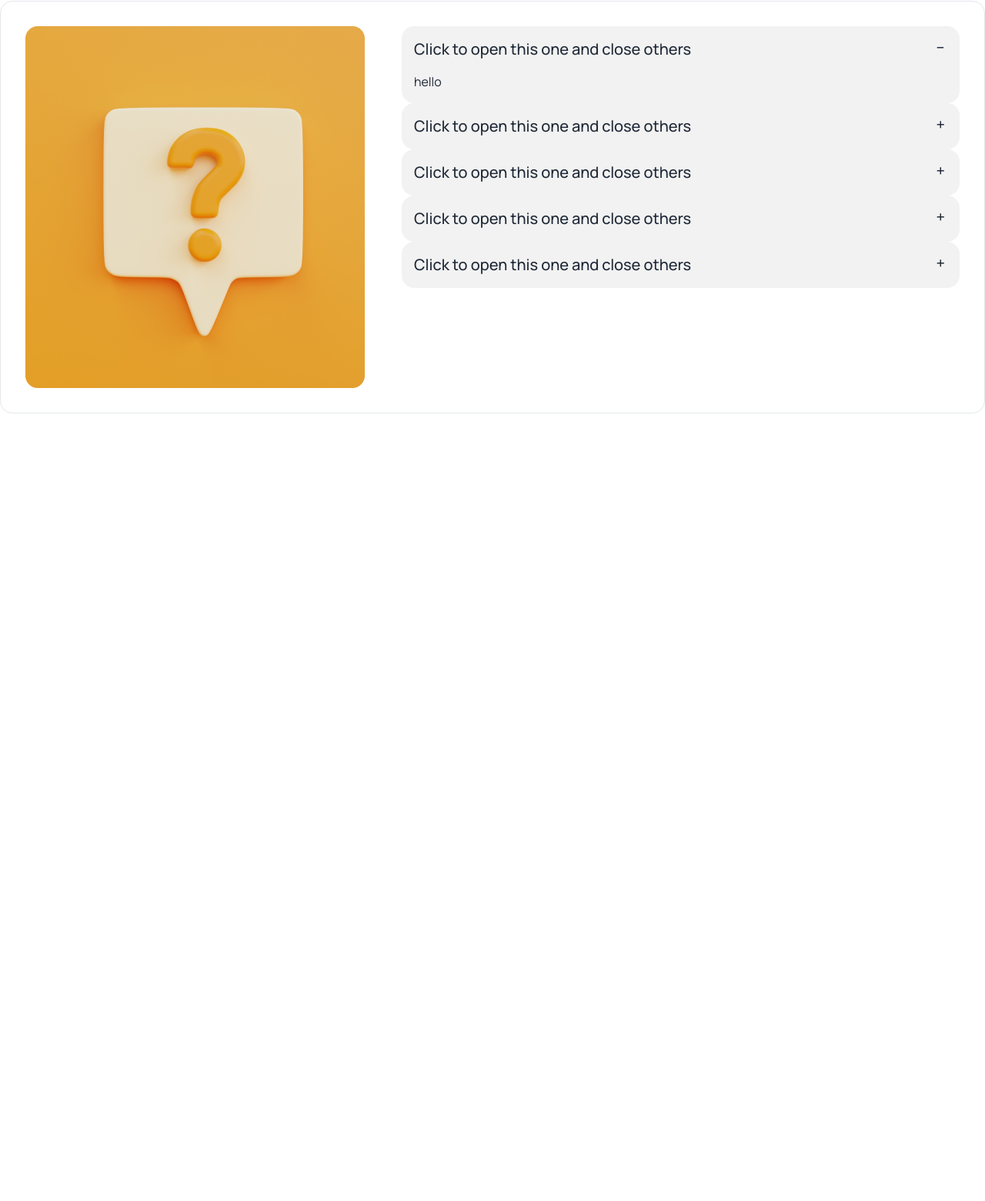
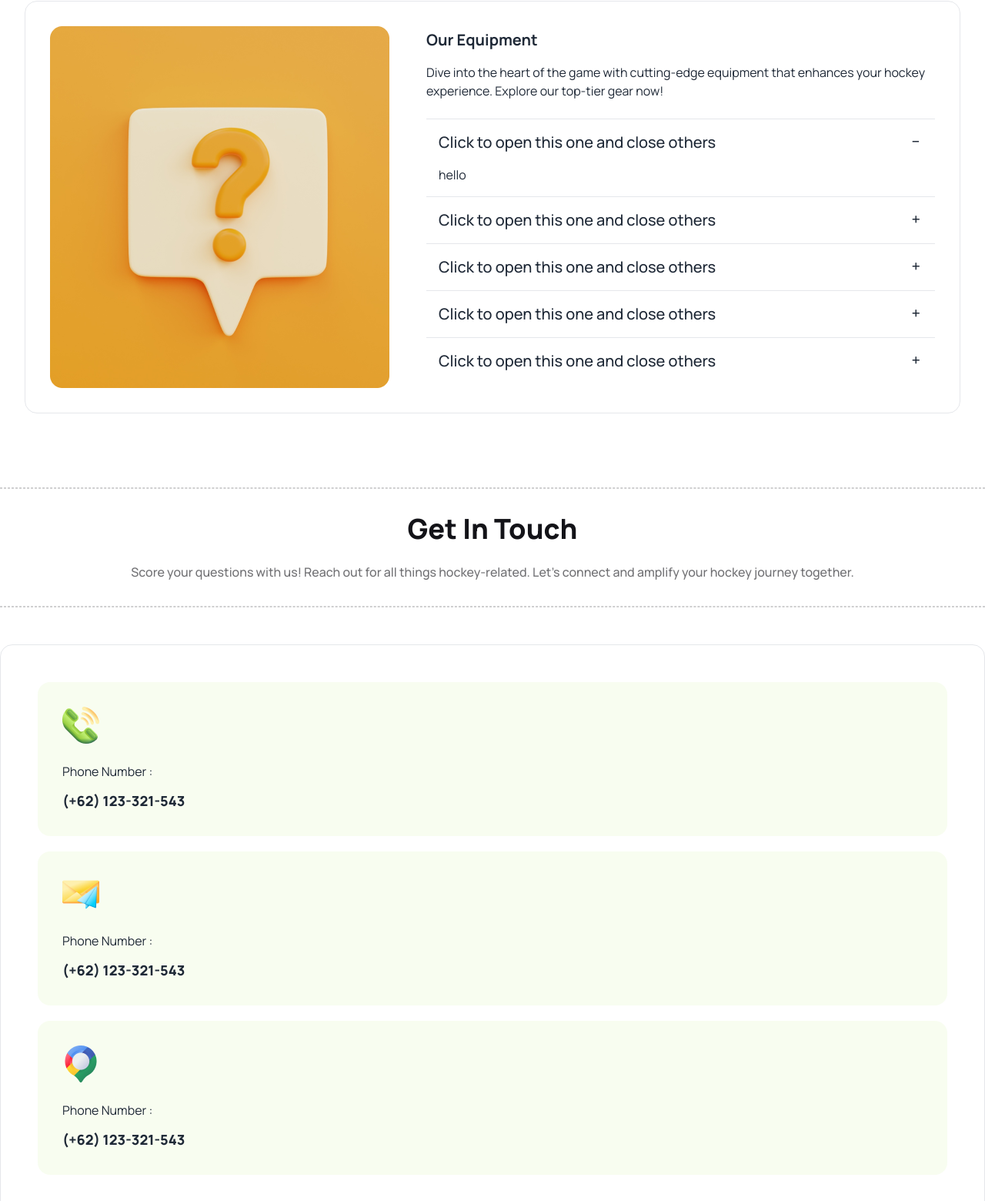
Before and after one commit to rahiInstant/hockey-s, a plain HTML site: page index.html in a window 1280 px wide. Shown: the part 3806-5366 px from the top of the page at 77% size. Before the commit the page ends 4439 px from the top, so only its background shows below. Drawn offline with nearby package versions, Linux system fonts and the light colour scheme.

Commit message:
add some get in touch section

```diff
--- a/index.html
+++ b/index.html
@@ -209,7 +209,7 @@
         </div>
         <div></div>
       </section>
-      <section class="mb-24">
+      <section class="mb-24 lg:px-0 px-4">
         <hr class="border-dashed border border-[#13131833]" />
         <div class="my-8 text-center lg:px-16 px-4">
           <h1 class="text-4xl font-extrabold text-[#131318] mb-6">
@@ -304,7 +304,7 @@
           </div>
         </div>
       </section>
-      <section class="mb-24">
+      <section class="mb-24 lg:px-0 px-4">
         <hr class="border-dashed border border-[#13131833]" />
         <div class="my-8 text-center lg:px-16 px-4">
           <h1 class="text-4xl font-extrabold text-[#131318] mb-6">
@@ -316,9 +316,9 @@
           </p>
         </div>
         <hr class="border-dashed border border-[#13131833]" />
-        <div class="mt-12 grid grid-cols-1 lg:grid-cols-2 gap-6 px-10">
+        <div class="mt-12 grid grid-cols-1 lg:grid-cols-2 gap-6 lg:px-10">
           <!-- sm-card-01 -->
-          <div class="p-6 flex gap-5 border rounded-2xl">
+          <div class="p-6 flex lg:flex-row flex-col gap-5 border rounded-2xl">
             <img src="./Images/5.png" alt="" />
 
             <div class="flex flex-col">
@@ -344,7 +344,7 @@
             </div>
           </div>
           <!-- sm-card-02 -->
-          <div class="p-6 flex gap-5 border rounded-2xl">
+          <div class="p-6 flex lg:flex-row flex-col gap-5 border rounded-2xl">
             <img src="./Images/6.png" alt="" />
 
             <div class="flex flex-col">
@@ -370,7 +370,7 @@
             </div>
           </div>
           <!-- sm-card-03 -->
-          <div class="p-6 flex gap-5 border rounded-2xl">
+          <div class="p-6 flex lg:flex-row flex-col gap-5 border rounded-2xl">
             <img src="./Images/7.png" alt="" />
 
             <div class="flex flex-col">
@@ -396,7 +396,7 @@
             </div>
           </div>
           <!-- sm-card-04 -->
-          <div class="p-6 flex gap-5 border rounded-2xl">
+          <div class="p-6 flex lg:flex-row flex-col gap-5 border rounded-2xl">
             <img src="./Images/8.png" alt="" />
 
             <div class="flex flex-col">
@@ -422,7 +422,7 @@
             </div>
           </div>
           <!-- sm-card-05 -->
-          <div class="p-6 flex gap-5 border rounded-2xl">
+          <div class="p-6 flex lg:flex-row flex-col gap-5 border rounded-2xl">
             <img src="./Images/9.png" alt="" />
 
             <div class="flex flex-col">
@@ -448,7 +448,7 @@
             </div>
           </div>
           <!-- sm-card-06 -->
-          <div class="p-6 flex gap-5 border rounded-2xl">
+          <div class="p-6 flex lg:flex-row flex-col gap-5 border rounded-2xl">
             <img src="./Images/10.png" alt="" />
 
             <div class="flex flex-col">
@@ -475,7 +475,7 @@
           </div>
         </div>
       </section>
-      <section class="mb-24">
+      <section class="mb-24 lg:px-0 px-4">
         <hr class="border-dashed border border-[#13131833]" />
         <div class="my-8 text-center lg:px-16 px-4">
           <h1 class="text-4xl font-extrabold text-[#131318] mb-6">
@@ -488,10 +488,20 @@
           </p>
         </div>
         <hr class="border-dashed border border-[#13131833]" />
-        <div class="border rounded-2xl p-5 lg:p-8 mt-12 flex gap-12 lg:flex-row flex-col">
-          <img src="./Images/11.png" alt="">
+        <div
+          class="border rounded-2xl lg:mx-8 p-5 lg:p-8 mt-12 flex gap-12 lg:flex-row flex-col items-center justify-center"
+        >
+          <img src="./Images/11.png" alt="" />
           <div class="flex-1">
-            <div class="collapse collapse-plus bg-base-200">
+            <div>
+              <h1 class="text-xl font-bold mb-4">Our Equipment</h1>
+              <p class="text-base">
+                Dive into the heart of the game with cutting-edge equipment that
+                enhances your hockey experience. Explore our top-tier gear now!
+              </p>
+            </div>
+            <div class="mt-6">
+              <div class="collapse collapse-plus border-t rounded-none">
                 <input type="radio" name="my-accordion-3" checked="checked" />
                 <div class="collapse-title text-xl font-medium">
                   Click to open this one and close others
@@ -500,7 +510,7 @@
                   <p>hello</p>
                 </div>
               </div>
-            <div class="collapse collapse-plus bg-base-200">
+              <div class="collapse collapse-plus border-t rounded-none">
                 <input type="radio" name="my-accordion-3" />
                 <div class="collapse-title text-xl font-medium">
                   Click to open this one and close others
@@ -509,7 +519,7 @@
                   <p>hello</p>
                 </div>
               </div>
-            <div class="collapse collapse-plus bg-base-200">
+              <div class="collapse collapse-plus border-t rounded-none">
                 <input type="radio" name="my-accordion-3" />
                 <div class="collapse-title text-xl font-medium">
                   Click to open this one and close others
@@ -518,7 +528,7 @@
                   <p>hello</p>
                 </div>
               </div>
-            <div class="collapse collapse-plus bg-base-200">
+              <div class="collapse collapse-plus border-t rounded-none">
                 <input type="radio" name="my-accordion-3" />
                 <div class="collapse-title text-xl font-medium">
                   Click to open this one and close others
@@ -527,7 +537,7 @@
                   <p>hello</p>
                 </div>
               </div>
-            <div class="collapse collapse-plus bg-base-200">
+              <div class="collapse collapse-plus border-t rounded-none">
                 <input type="radio" name="my-accordion-3" />
                 <div class="collapse-title text-xl font-medium">
                   Click to open this one and close others
@@ -538,6 +548,45 @@
               </div>
             </div>
           </div>
+        </div>
+      </section>
+      <section class="mb-24 lg:px-0 px-4">
+        <hr class="border-dashed border border-[#13131833]" />
+        <div class="my-8 text-center lg:px-16 px-4">
+          <h1 class="text-4xl font-extrabold text-[#131318] mb-6">
+            Get In Touch
+          </h1>
+          <p class="text-base font-medium text-[#13131899]">
+            Score your questions with us! Reach out for all things
+            hockey-related. Let's connect and amplify your hockey journey
+            together.
+          </p>
+        </div>
+        <hr class="border-dashed border border-[#13131833]" />
+        <div class="mt-12 ">
+          <div class="p-12 border rounded-2xl flex flex-col gap-5">
+            <!-- msg-1 -->
+            <div class="p-8 bg-[#BCED6D1A] rounded-2xl">
+              <img  src="./Images/ic-1.png" alt="">
+              <h3 class="text-base mt-6 mb-3">Phone Number : </h3>
+              <h1 class="text-lg font-extrabold">(+62) 123-321-543</h1>
+            </div>
+            <!-- msg-2 -->
+            <div class="p-8 bg-[#BCED6D1A] rounded-2xl">
+              <img  src="./Images/ic-2.png" alt="">
+              <h3 class="text-base mt-6 mb-3">Phone Number : </h3>
+              <h1 class="text-lg font-extrabold">(+62) 123-321-543</h1>
+            </div>
+            <!-- msg-3 -->
+            <div class="p-8 bg-[#BCED6D1A] rounded-2xl">
+              <img  src="./Images/ic-3.png" alt="">
+              <h3 class="text-base mt-6 mb-3">Phone Number : </h3>
+              <h1 class="text-lg font-extrabold">(+62) 123-321-543</h1>
+            </div>
+
+          </div>
+          <div></div>
+        </div>
       </section>
     </main>
     <footer></footer>
```
Also changed, not shown: Images/ic-1.png (renamed from Images/Group 1171275317.png), Images/ic-2.png (renamed from Images/Group 1171275318.png), Images/ic-3.png (renamed from Images/Group 1171275321.png). Lines whose indentation alone changed are shown as unchanged.
